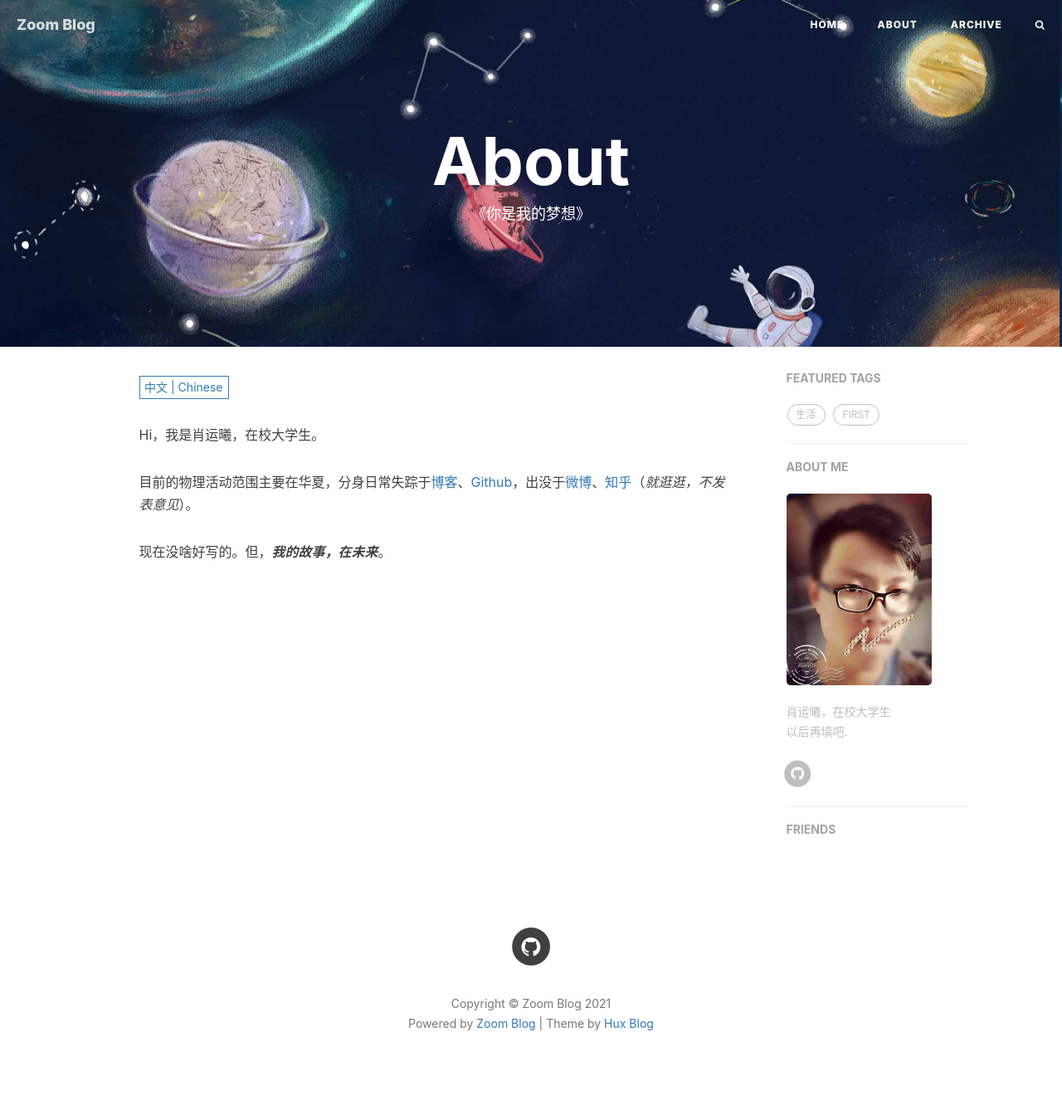
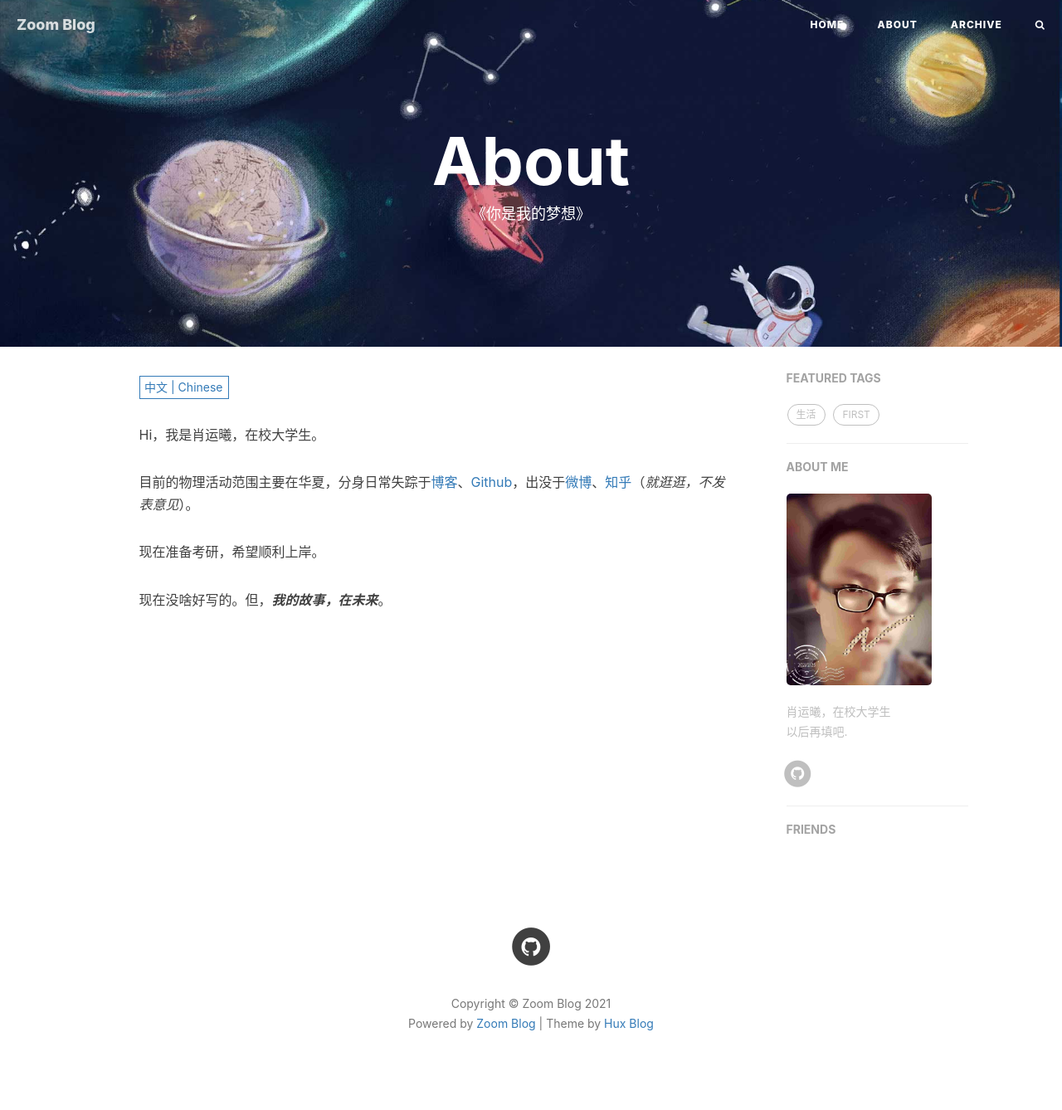
Before and after one commit to Zoomds/Zoomds.github.io, a Jekyll site: the page built from about.html, in a window 1280 px wide. Shown: the whole page at 83% size. Built offline with Jekyll 4.4.1, drawn with Linux system fonts in a browser that asks for light colours; nearby versions of some CDN libraries; comment, search, counter and statistics services are not loaded.

Commit message:
Update zh.md
再+点话？

```diff
--- a/_includes/about/zh.md
+++ b/_includes/about/zh.md
@@ -2,4 +2,7 @@ Hi，我是肖运曦，在校大学生。
 
 目前的物理活动范围主要在华夏，分身日常失踪于[博客](https://zoomds.github.io/)、[Github](https://github.com/Zoomds)，出没于[微博](https://weibo.com/)、[知乎](https://www.zhihu.com/)（*就逛逛，不发表意见*）。
 
+现在准备考研，希望顺利上岸。
+
+
 现在没啥好写的。但，***我的故事，在未来***。
```
